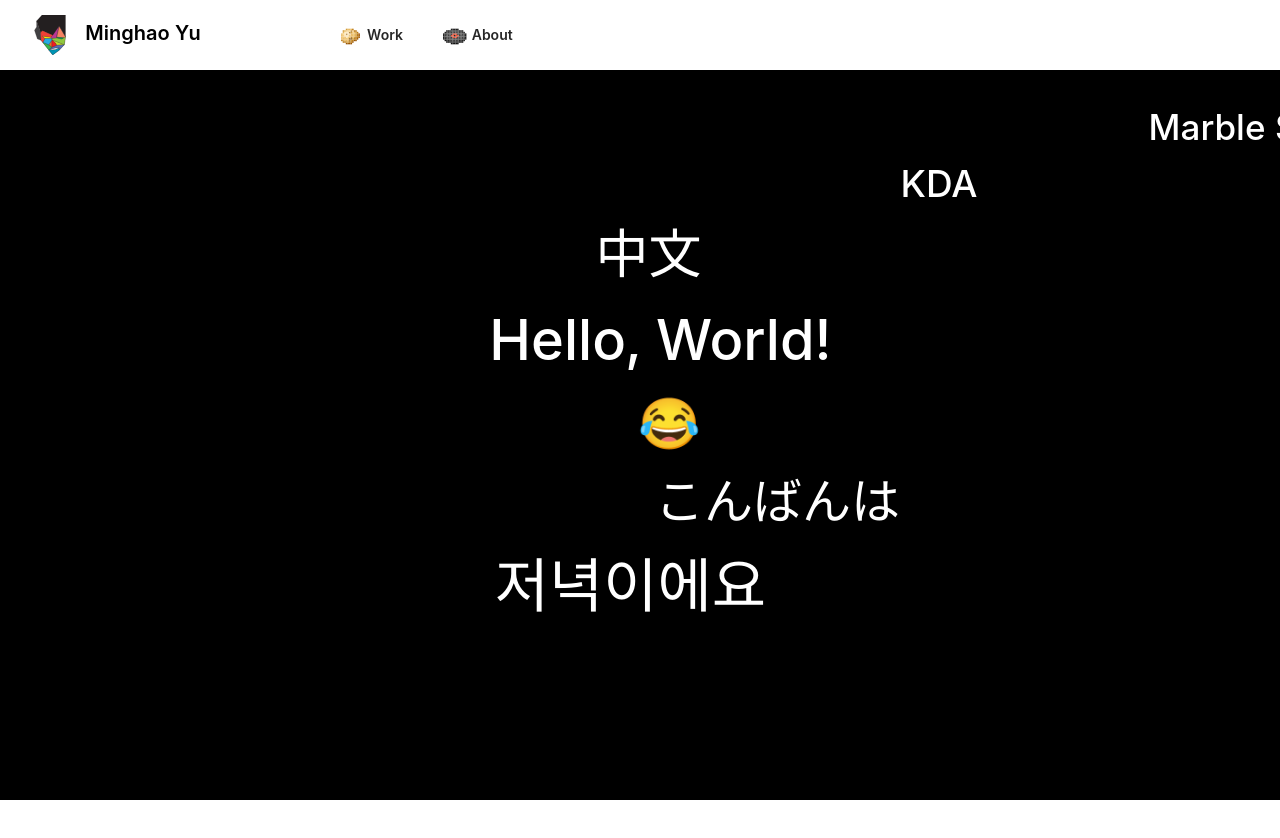
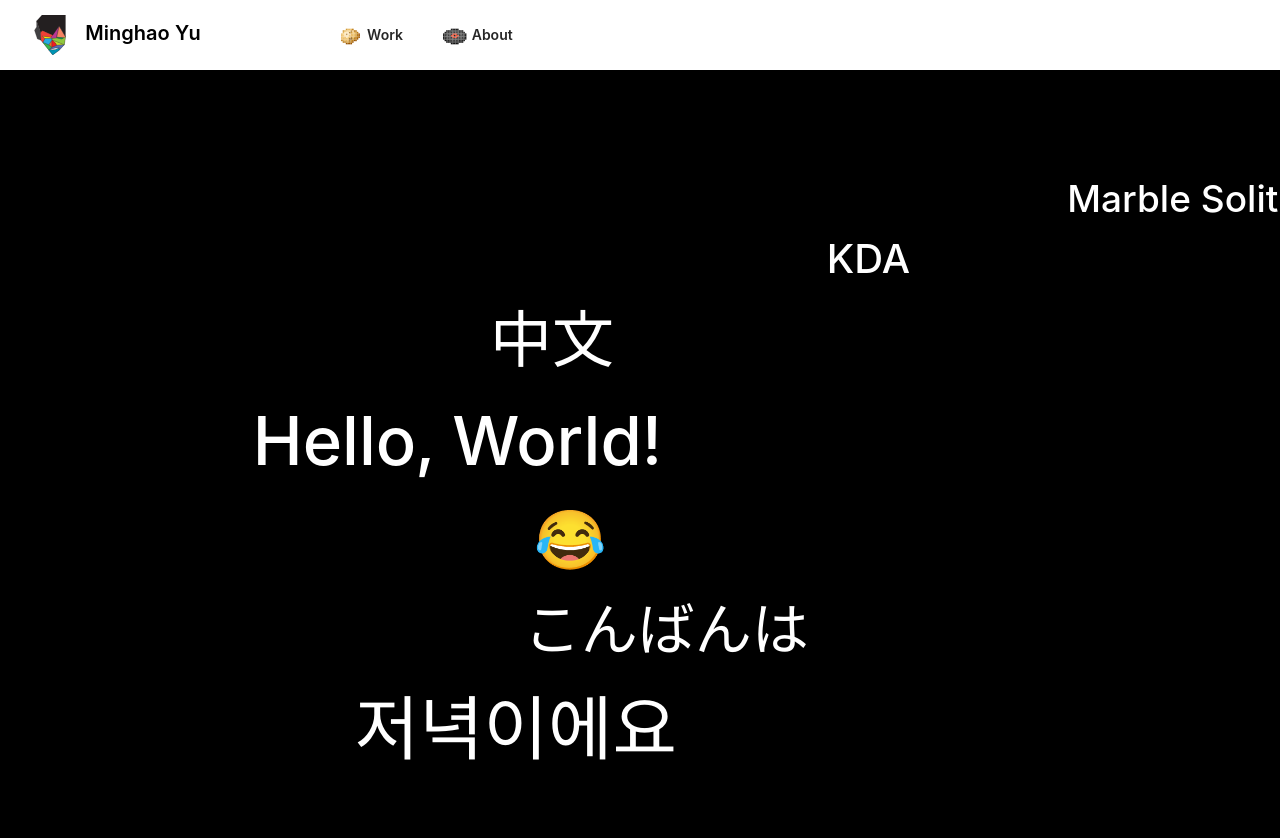
Before and after one commit to cab11918/pweb-vue, a Vue app: page / in a window 1280 px wide. Shown: the top 838 px of the page. Before the commit the page ends 800 px from the top, so only its background shows below. Built offline with nearby package versions, Linux system fonts and the light colour scheme.

Commit message:
feat: carousel function initially completed P.S. started to develop plan b

```diff
--- a/package.json
+++ b/package.json
@@ -18,6 +18,7 @@
     "vuex": "^4.0.2"
   },
   "devDependencies": {
+    "@types/animejs": "^3.1.4",
     "@typescript-eslint/eslint-plugin": "^5.21.0",
     "@typescript-eslint/parser": "^5.21.0",
     "@vitejs/plugin-vue": "^2.3.1",
--- a/src/components/Welcome.scss
+++ b/src/components/Welcome.scss
@@ -1,12 +1,19 @@
 .anime {
   padding: 100px 0;
-  position: absolute;
-  width: 100%;
+  //   position: absolute;
+  //   width: 100%;
   font-weight: 500;
   background-color: #000;
   overflow: hidden;
   height: 100%;
   top: 0;
   left: 0;
-  z-index: -999;
+  //   z-index: -999;
+  .kw {
+    user-select: none;
+
+    cursor: pointer;
+    &:hover {
+    }
+  }
 }
--- a/src/components/Welcome.vue
+++ b/src/components/Welcome.vue
@@ -1,12 +1,13 @@
 <template>
   <div class="anime">
-    <div v-for="animatedKeyword in animatedKeywords">
+    <div v-for="(animatedKeyword, index) in animatedKeywords">
       <div
         :class="'kw-' + animatedKeyword.index"
         :style="animatedKeyword.style"
-        @mouseover="test"
       >
-        {{ animatedKeyword.content }}
+        <span @mouseenter="pause(index)" @mouseleave="goOn(index)" class="kw">
+          {{ animatedKeyword.content }}</span
+        >
       </div>
     </div>
   </div>
@@ -23,7 +24,7 @@ import { keywords } from "../constants";
 import _ from "lodash";
 
 let animatedKeywords = keywords.map((content, index) => {
-  const mass = _.random(30, 80);
+  const mass = _.random(30, 100);
   return {
     content,
     index: index,
@@ -35,17 +36,21 @@ let animatedKeywords = keywords.map((content, index) => {
     },
   };
 });
+
 export default {
   data() {
     return {
+      animations: [],
       animatedKeywords: animatedKeywords,
       integralGrade: {}, //保存数据
       saveBtnDisabled: false, //false :按钮可用，true：按钮不可用
     };
   },
   mounted() {
-    console.log(animatedKeywords);
+    console.log(this.$data.animations);
+
     animatedKeywords.forEach((kw) =>
+      this.$data.animations.push(
         anime({
           targets: [".kw-" + kw.index],
           translateX: [-(kw.mass * kw.content.length), kw.translateX],
@@ -54,6 +59,7 @@ export default {
           easing: "linear",
           loop: true,
         })
+      )
     );
   },
   created() {
@@ -62,8 +68,12 @@ export default {
     }
   },
   methods: {
-    test: function () {
-      alert("bazinga");
+    pause(target) {
+      this.$data.animations[target].pause();
+      this.$data.animations[target].pause();
+    },
+    goOn(target) {
+      this.$data.animations[target].play();
     },
   },
   components: {
```
Also changed, not shown: 1 other file (tests, documents, lock files or other folders). Lines whose indentation alone changed are shown as unchanged.
